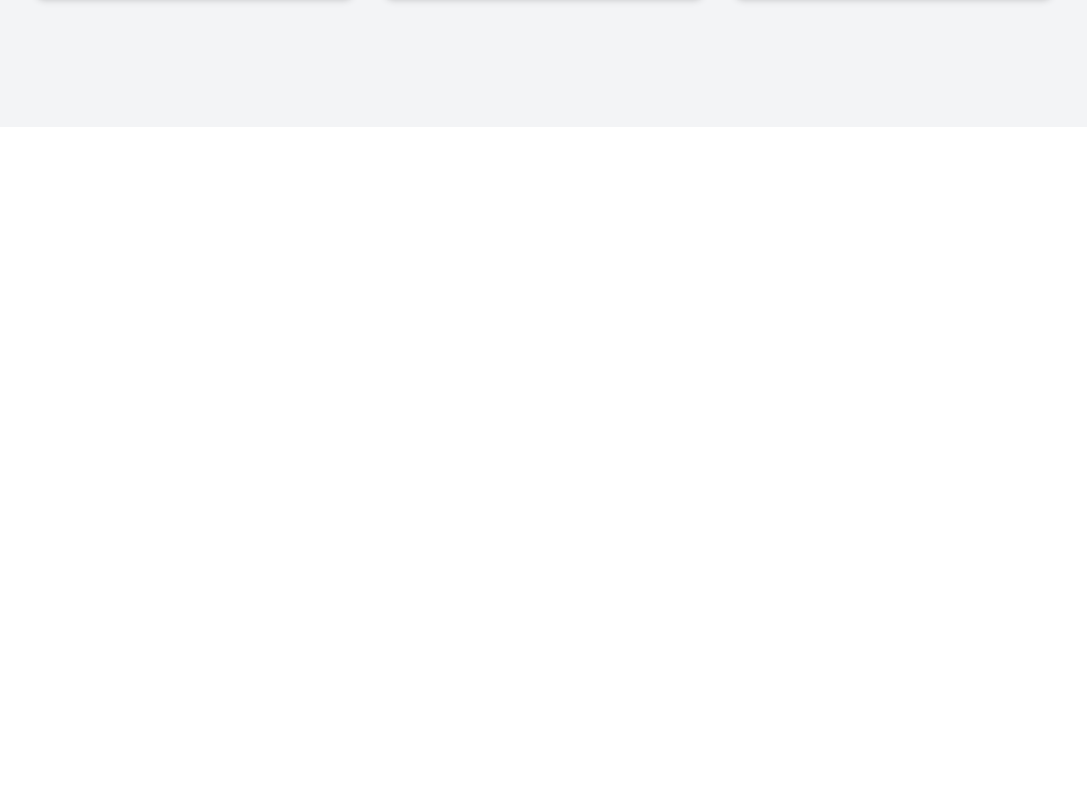
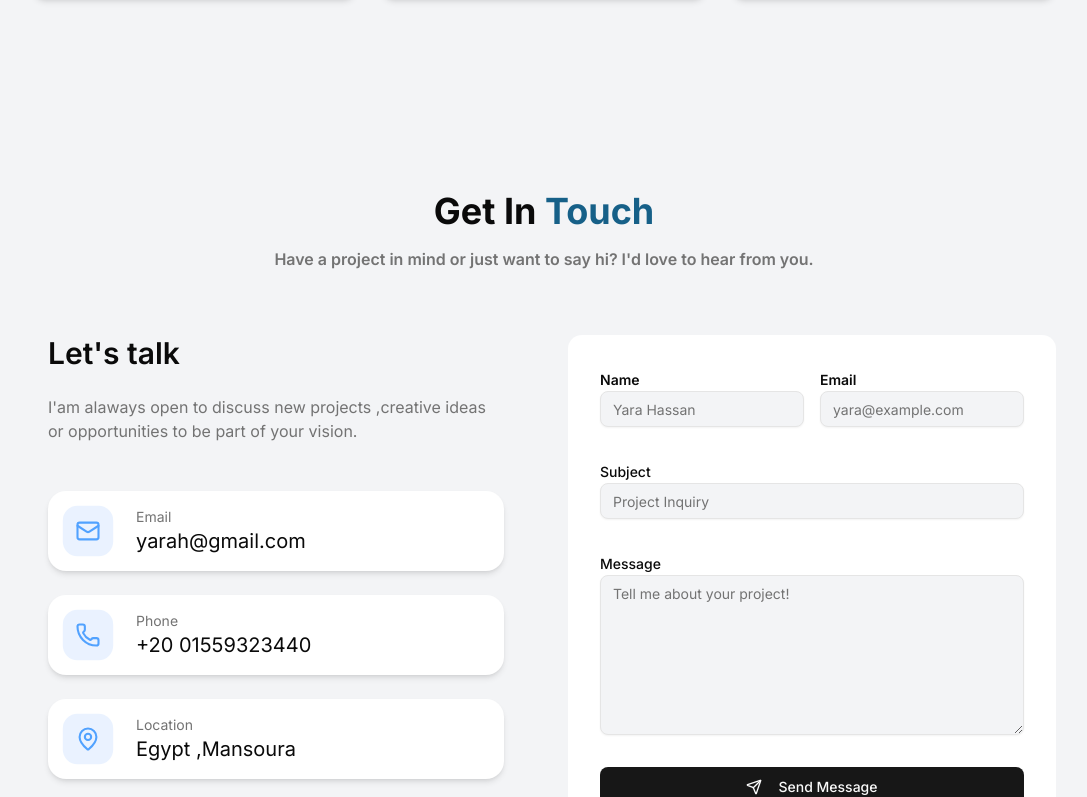
Before and after one commit to yaraahassan/portfolio, a Next.js app: page / in a window 1280 px wide. Shown: the part 3205-4002 px from the top of the page, without its empty margins (96-1183 px from the left). Before the commit the page ends 3332 px from the top, so only its background shows below. Built offline with nearby package versions, Linux system fonts and the light colour scheme.

Commit message:
feat:contatact component

```diff
--- a/app/components/Contact/Contact.tsx
+++ b/app/components/Contact/Contact.tsx
@@ -86,7 +86,7 @@ const Contact = () => {
                     </div>
                     {/* button */}
                     <Button size={"lg"} className="w-full">
-                      <Send className="w-5 h-5 mr-2"/>
+                      <Send className="w-6 h-6 mr-2"/>
                       Send Message
 
                     </Button>
--- a/app/page.tsx
+++ b/app/page.tsx
@@ -12,6 +12,7 @@ export default function HomePage() {
       <About />
       <Skills />
       <Projects/>
+      <Contact/>
 
     </>
   );
```
